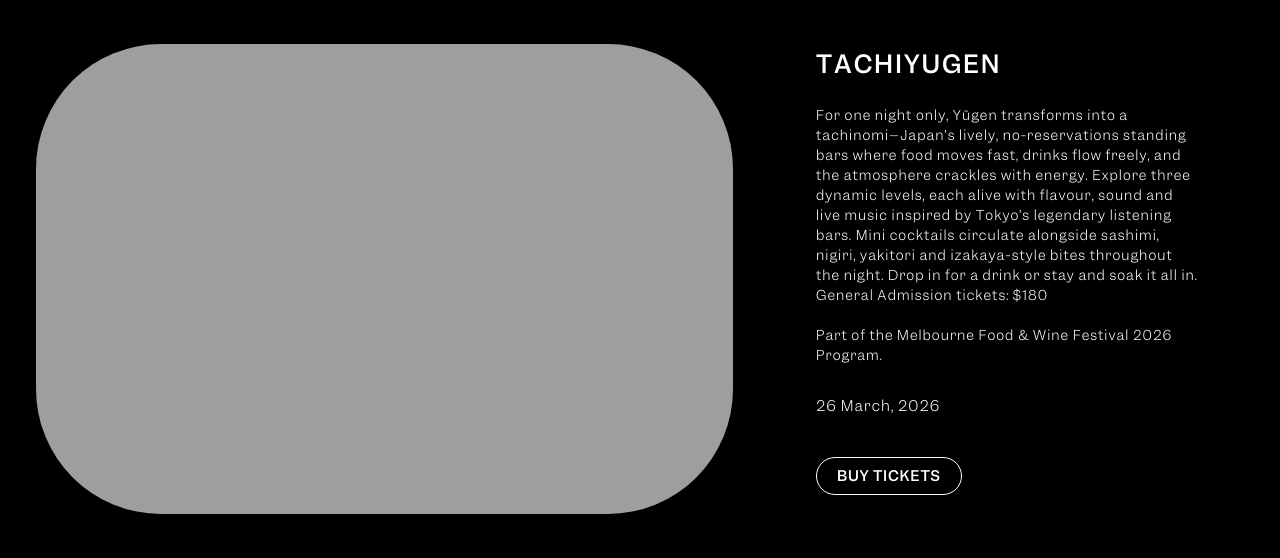
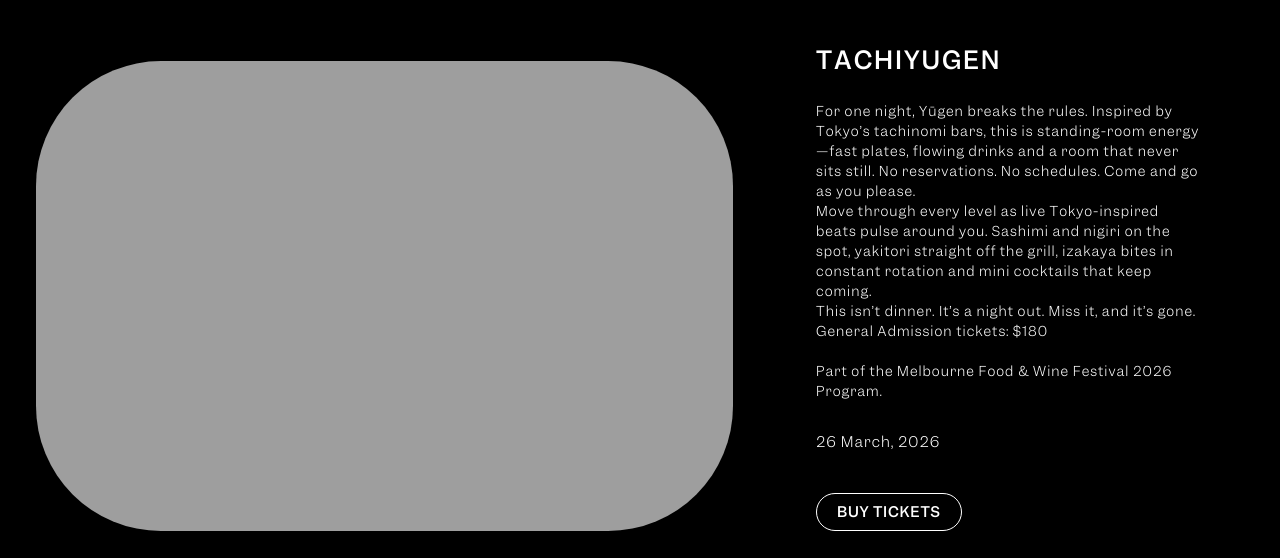
Before and after one commit to yugenteabar/restaurant, a Jekyll site: the page built from _pages/events.md, in a window 1280 px wide and 900 px high, scrolled down 1026 px, cut to the strip 158-716 px from the top of the window. Built offline with Jekyll 4.4.1, drawn with Linux system fonts in a browser that asks for light colours.

Commit message:
TinaCMS content update

```diff
--- a/_pages/events.md
+++ b/_pages/events.md
@@ -36,13 +36,19 @@ events:
   - event_image: /assets/images/Yugen opening night (123).jpg
     event_title: TACHIYUGEN
     event_description: >-
-      For one night only, Yūgen transforms into a tachinomi–Japan’s lively,
-      no-reservations standing bars where food moves fast, drinks flow freely,
-      and the atmosphere crackles with energy. Explore three dynamic levels,
-      each alive with flavour, sound and live music inspired by Tokyo’s
-      legendary listening bars. Mini cocktails circulate alongside sashimi,
-      nigiri, yakitori and izakaya-style bites throughout the night. Drop in for
-      a drink or stay and soak it all in.
+      For one night, Yūgen breaks the rules. Inspired by Tokyo’s tachinomi bars,
+      this is standing-room energy—fast plates, flowing drinks and a room that
+      never sits still. No reservations. No schedules. Come and go as you
+      please.
+
+
+      Move through every level as live Tokyo-inspired beats pulse around you.
+      Sashimi and nigiri on the spot, yakitori straight off the grill, izakaya
+      bites in constant rotation and mini cocktails that keep coming.
+
+
+      This isn’t dinner. It’s a night out. Miss it, and it’s gone.
+
 
       General Admission tickets: $180
 
```
